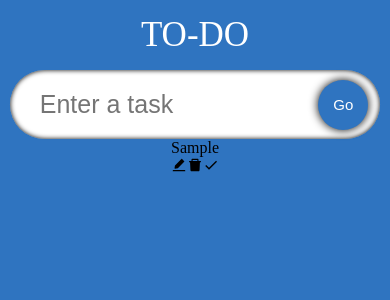
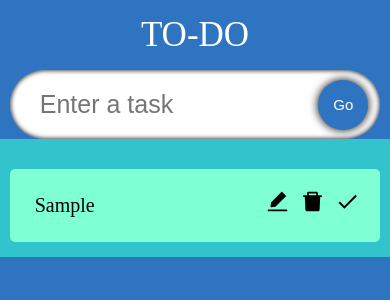
Before and after one commit to CloudJ1603/React-App, a React (Create React App) app: page / in a window 390 px wide. Both pictures are taken after typing "Sample" into the empty fields and a click on the button "Go". Shown: the top 300 px of the page. Built offline with nearby package versions, Linux system fonts and the light colour scheme; a web font is replaced by a local one.

Commit message:
implement deletion and completion

```diff
--- a/src/App.css
+++ b/src/App.css
@@ -1,5 +1,4 @@
-
-@import url('https://fonts.googleapis.com/css2?family=Neucha&display=swap');
+@import url("https://fonts.googleapis.com/css2?family=Neucha&display=swap");
 
 .App {
   width: 100vw;
@@ -16,7 +15,7 @@
   font-size: 40px;
   margin: 30px 0;
   color: white;
-  z-index: 1;      /*always at top*/
+  z-index: 1;
   text-align: center;
 }
 
--- a/src/components/SingleTodo.tsx
+++ b/src/components/SingleTodo.tsx
@@ -1,27 +1,75 @@
-import React from 'react'
+import React, { useState } from 'react'
 import { Todo } from "../models/model"
 import { AiFillEdit, AiFillDelete } from 'react-icons/ai'
 import { MdDone } from 'react-icons/md'
 
 type Props = {
-    todo:Todo;
+  todo: Todo;
   todos: Todo[];
   setTodos: React.Dispatch<React.SetStateAction<Todo[]>>;
 
 }
 
-const SingleTodo = ({todo, todos, setTodos}:Props) => {
+const SingleTodo = ({ todo, todos, setTodos }: Props) => {
+
+
+
+  const handleDone = (id: number) => {
+    // Call setTodos to update the state variable 'todos'
+    setTodos(
+      // The 'map' function is used to create a new array by iterating over each element of the 'todos' array
+      todos.map((todo) =>
+        // For each 'todo' in the 'todos' array, a ternary operator '===' check if the id of the current 'todo'\
+        // matches the 'id' passed to the 'handleDone' function.
+        todo.id === id ?
+        // If the id 'matches', it means we want to toggle the 'isDone' property of this specific 'todo'.
+        // If the id does not match, leave the 'todo' object unchanged
+
+        /*
+          '{...todo }':
+            This  part of the expression uses the spread operator ('...') to create a shallow copy of the 'todo' object.
+          'isDone: !todo.isDone':
+            a new property 'isDone' is added to the copied object. The value of this property is computed based
+          on the current value of 'todo.isDone'. It toggles the value of 'isDone' by using the logical NOT operator ('!').
+        */
+        { ...todo, isDone: !todo.isDone } : todo
+
+      )
+    );
+  };
+
+  const handleDelete = (id: number) => {
+    // filter out the todo item matching the given id in parameter
+    setTodos(
+      todos.filter(
+        (todo) => todo.id!==id
+      )
+    )
+  };
+
+
   return (
-    <form className = "todos_single">
+    <form className="todos__single">
+      {
+        todo.isDone? (
+          <s className='todos__single'>{todo.todo}</s>
+        ) : (
           <span className="todos__single--text">{todo.todo}</span>
+        )
+      }
+
+
+
+
+      {/* display the todo item icons */}
       <div>
         <span className="icon">
           <AiFillEdit />
         </span>
-        <span className="icon">
+        <span className="icon" onClick={() => handleDelete(todo.id)}>
           <AiFillDelete />
         </span>
-        <span className="icon">
+        <span className="icon" onClick={() => handleDone(todo.id)}>
           <MdDone />
         </span>
       </div>
--- a/src/components/style.css
+++ b/src/components/style.css
@@ -44,11 +44,93 @@
   box-shadow: 0 0 5px black;
 }
 
+.container {
+  width: 95%;
+  display: flex;
+  margin-top: 10px;
+  justify-content: space-between;
+  align-items: flex-start;
+}
+
 .todos {
   border-radius: 5px;
   display: flex;
   flex-direction: column;
-    /* width: 47.5%; */
-    /* padding: 15px; */
-    /* background-color: rgb(50, 195, 205); */
+  width: 47.5%;
+  padding: 15px;
+  background-color: rgb(50, 195, 205);
 }
+
+.dragactive {
+  background-color: rgb(0, 221, 236);
+}
+
+.dragcomplete {
+  background-color: rgb(255, 38, 0);
+}
+
+.remove {
+  background-color: rgb(235, 103, 80);
+}
+
+.todos__heading {
+  font-size: 30px;
+  /* text-align: center; */
+  color: white;
+}
+
+.todos__single {
+  display: flex;
+  border-radius: 5px;
+  padding: 20px;
+  margin-top: 15px;
+  background-color: aquamarine;
+  transition: 0.2s;
+}
+
+.drag {
+  box-shadow: 0 0 20px black;
+}
+
+.todos__single:hover {
+  box-shadow: 0 0 5px black;
+  transform: scale(1.03);
+}
+
+.todos__single--text {
+  flex: 1;
+  padding: 5px;
+  border: none;
+  font-size: 20px;
+}
+
+.todos__single--text:focus {
+  outline: none;
+}
+
+.icon {
+  margin-left: 10px;
+  font-size: 25px;
+  cursor: pointer;
+}
+
+/*adjust the todolist_item's width corresponding to different screen width*/
+@media (max-width: 1100px) {
+  .todos {
+    width: 45%;
+  }
+}
+
+@media (max-width: 700px) {
+  .input {
+    width: 95%;
+  }
+  .container {
+    width: 95%;
+    flex-direction: column;
+  }
+  .todos {
+    width: 95%;
+    margin-bottom: 10px;
+  }
+}
```
Lines whose indentation alone changed are shown as unchanged.
